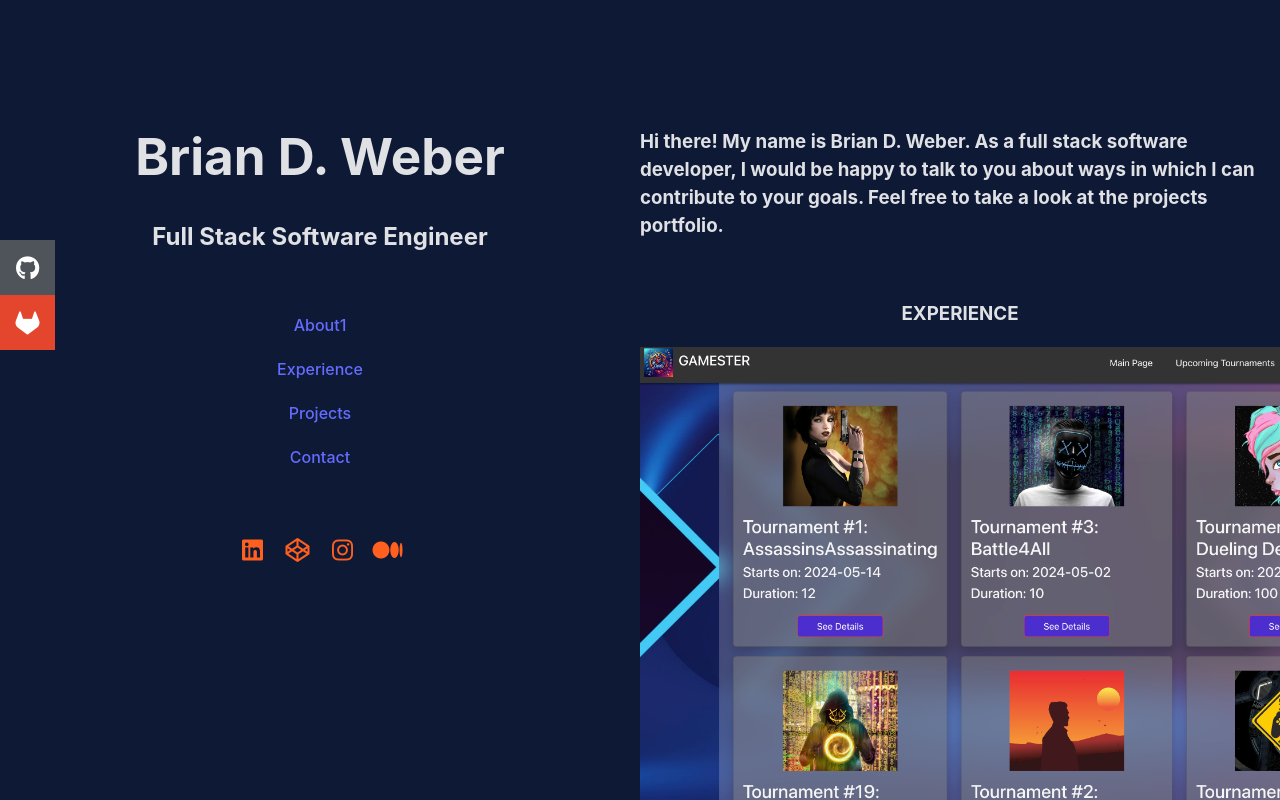
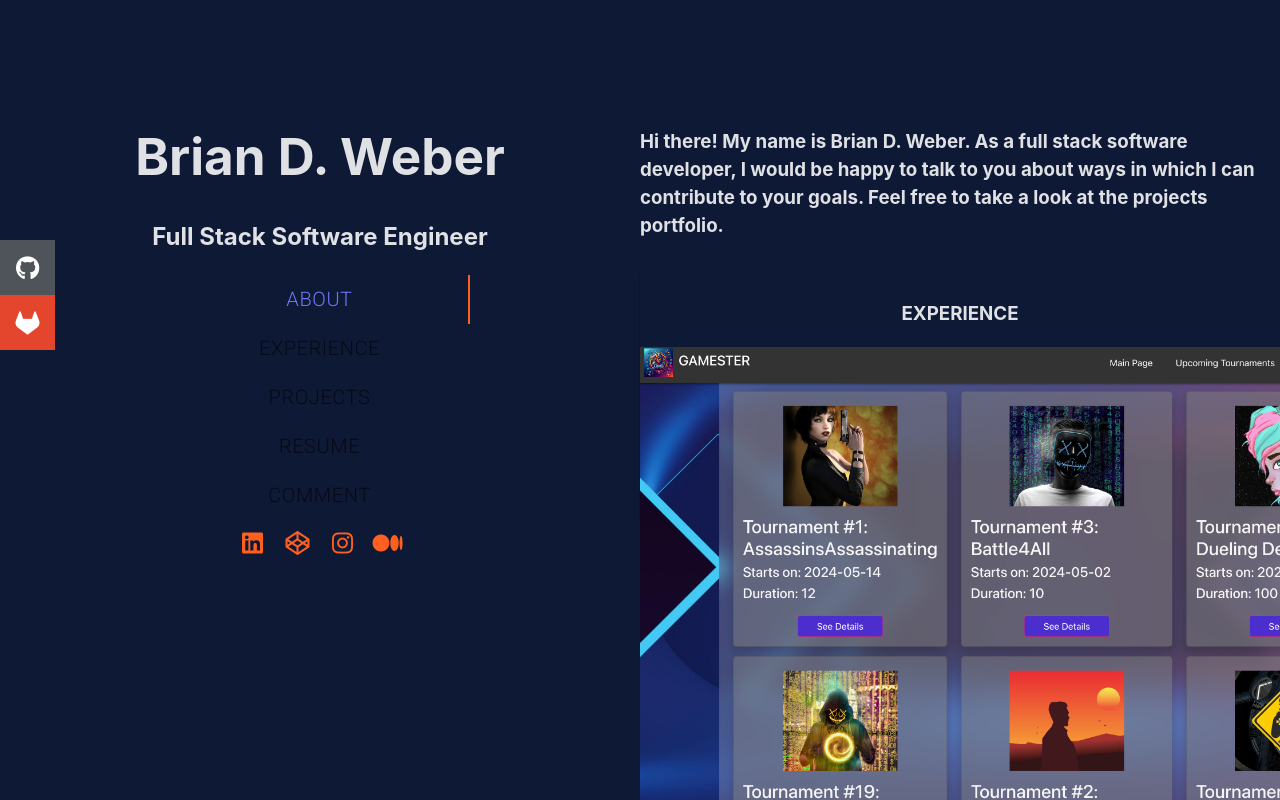
Before and after one commit to briandweber/briandweber.github.io, a React (Vite) app: page / in a window 1280 px wide. Built offline with nearby package versions, Linux system fonts and the light colour scheme; a web font is replaced by a local one.

Commit message:
added vertical tabs with MUI

```diff
--- a/src/Nav.jsx
+++ b/src/Nav.jsx
@@ -1,7 +1,6 @@
 import GitLinks from "./GitLinks";
 import FollowLinks from "./FollowLinks";
-import Tabs from '@mui/material/Tabs';
-import Tab from '@mui/material/Tab';
+import Tabs from "./Tabs.jsx";
 
 export default function Nav() {
     return (
@@ -11,22 +10,7 @@ export default function Nav() {
           <h1>Brian D. Weber</h1>
           <h2>Full Stack Software Engineer</h2>
         </div>
-        <div className="nav-heading">
-
-          <div className="nav-about">
-            <a href="#About">About1</a>
-          </div>
-          <div>
-            <a href="#Experience">Experience</a>
-          </div>
-          <div>
-            <a href="#Projects">Projects</a>
-          </div>
-          <div>
-            <a href="#Projects">Contact</a>
-          </div>
-
-        </div>
+        <Tabs />
         <FollowLinks />
 
 
--- /dev/null
+++ b/src/Tabs.jsx
@@ -0,0 +1,78 @@
+import * as React from 'react';
+import PropTypes from 'prop-types';
+import Tabs from '@mui/material/Tabs';
+import Tab from '@mui/material/Tab';
+import { createTheme, ThemeProvider } from '@mui/material/styles';
+
+const theme = createTheme({
+  palette: {
+    primary: {
+      main: '#FF5F1F',
+    },
+    secondary: {
+      main: '#6F76F6',
+    },
+    background: {
+      main: '##0D1935',
+    }
+  },
+  typography: {
+    fontSize: 20,
+  }
+});
+
+function a11yProps(index) {
+  return {
+    id: `vertical-tab-${index}`,
+    'aria-controls': `vertical-tabpanel-${index}`,
+  };
+}
+
+export default function VerticalTabs() {
+  const [value, setValue] = React.useState(0);
+
+  const handleChange = (event, newValue) => {
+    setValue(newValue);
+  };
+
+  return (
+    <ThemeProvider theme={theme}>
+      <Tabs
+        borderColor='primary'
+        textColor='secondary'
+        indicatorColor='primary'
+        orientation="vertical"
+        variant="scrollable"
+        value={value}
+        onChange={handleChange}
+        aria-label="Vertical tabs"
+        sx={{ borderRight: 1, borderColor: 'divider', alignItems: 'center' }}
+        >
+        <Tab sx={{ width: 300 }} label="About" {...a11yProps(0)} />
+        <Tab label="Experience" {...a11yProps(1)} />
+        <Tab label="Projects" {...a11yProps(2)} />
+        <Tab label="Resume" {...a11yProps(3)} />
+        <Tab label="Comment" {...a11yProps(4)} />
+      </Tabs>
+    </ThemeProvider>
+
+  );
+}
+
+
+        {/* <div className="nav-heading">
+          <div className="outline-marker"></div>
+            <div className="nav-about">
+              <a href="#About">About</a>
+            </div>
+            <div>
+              <a href="#Experience">Experience</a>
+            </div>
+            <div>
+              <a href="#Projects">Projects</a>
+            </div>
+            <div>
+              <a href="#Projects">Contact</a>
+            </div>
+
+        </div> */}
```
Also changed, not shown: package.json (+6 -1 lines), 4 other files (tests, documents, lock files or other folders).
